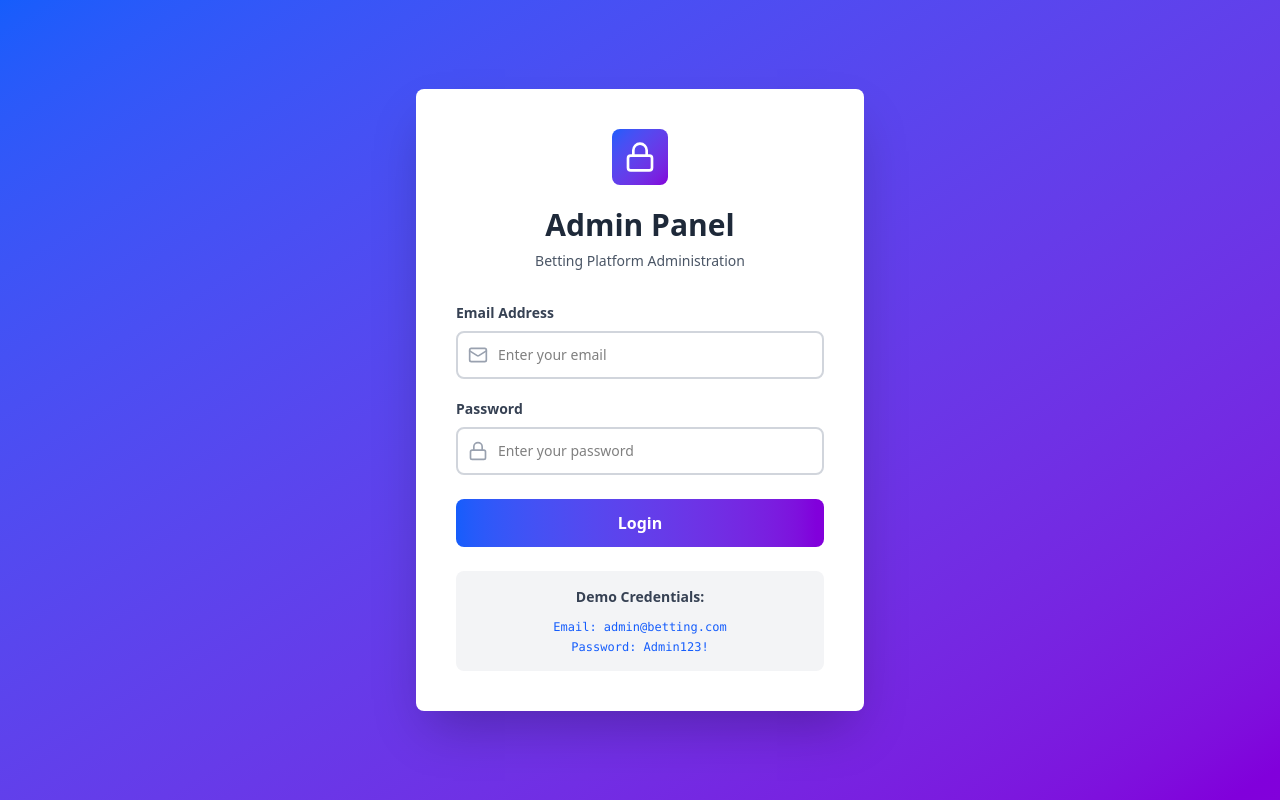
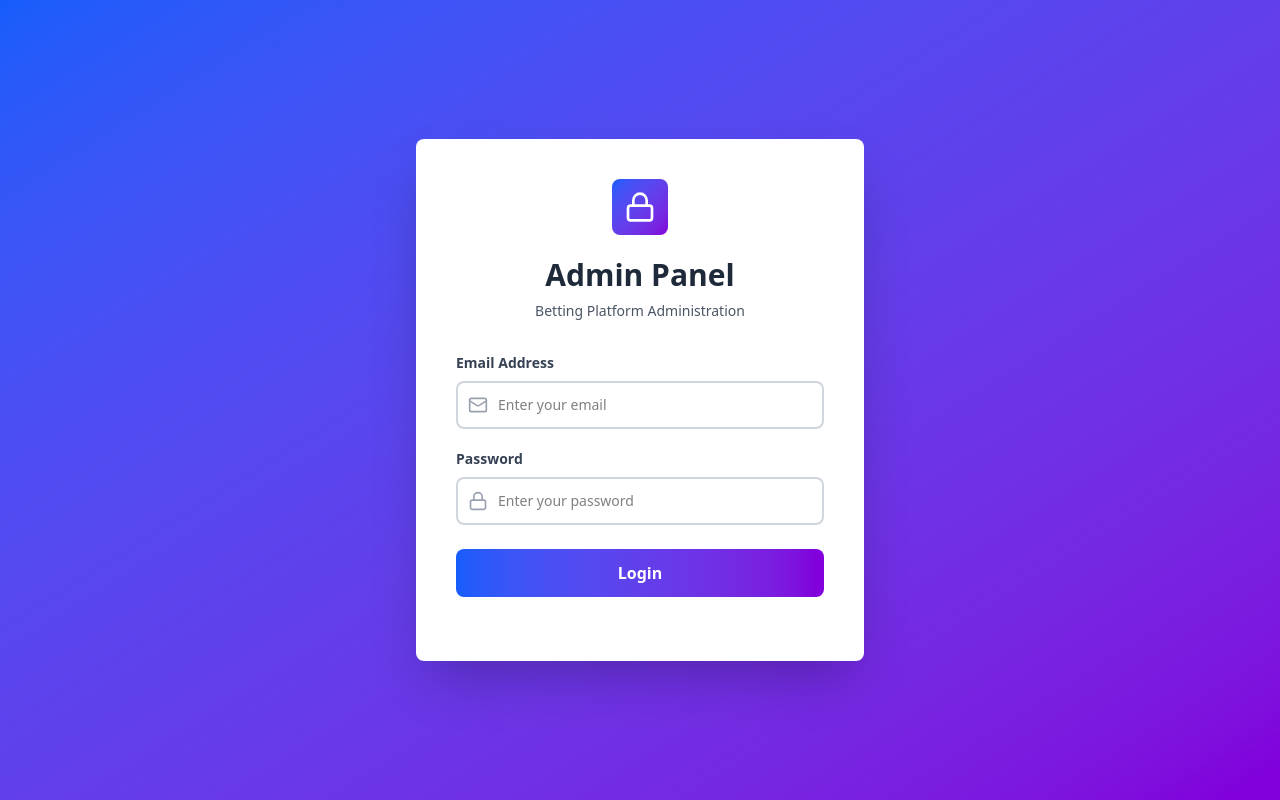
Before and after one commit to dfordivyansh/Askthala, a React (Vite) app: page /admin in a window 1280 px wide. Built offline with nearby package versions, Linux system fonts and the light colour scheme; no server answers.

Commit message:
first commit

```diff
--- a/src/pages/Admin/Login.jsx
+++ b/src/pages/Admin/Login.jsx
@@ -147,17 +147,6 @@ const AdminLogin = ({ setIsAdminLoggedIn }) => {
           </button>
         </form>
 
-        <div className="bg-gray-100 p-4 rounded-lg text-center">
-          <p className="text-gray-700 font-semibold text-sm mb-3">
-            Demo Credentials:
-          </p>
-          <p className="text-blue-600 font-mono text-xs mb-1">
-            Email: admin@betting.com
-          </p>
-          <p className="text-blue-600 font-mono text-xs">
-            Password: Admin123!
-          </p>
-        </div>
       </div>
     </div>
   );
```
